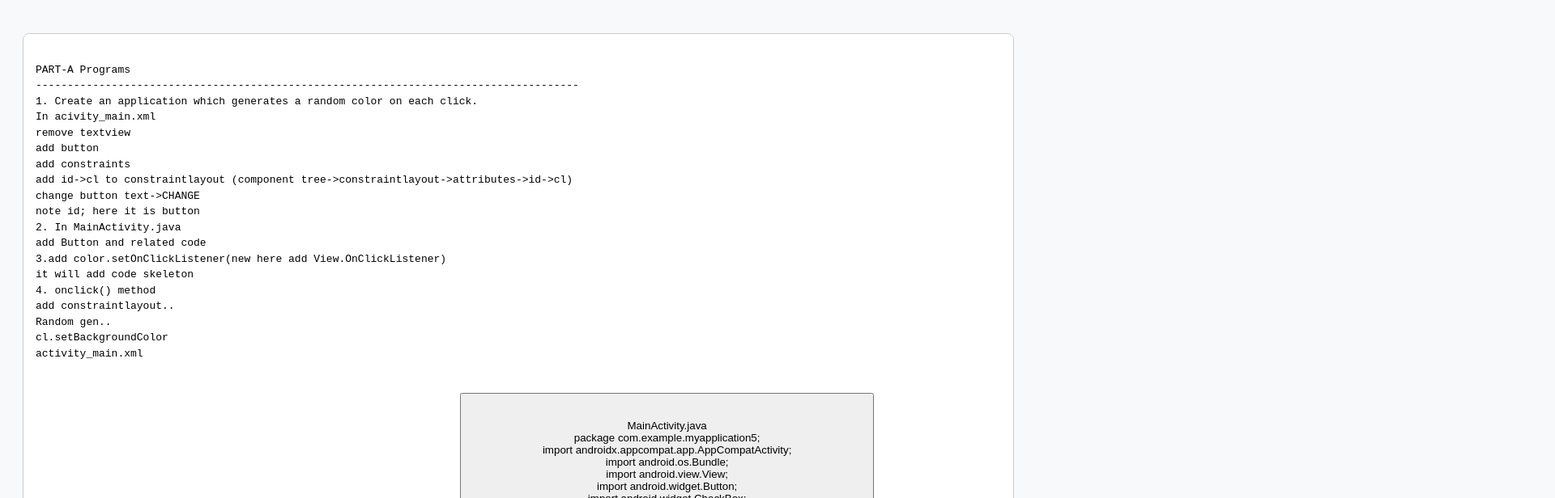
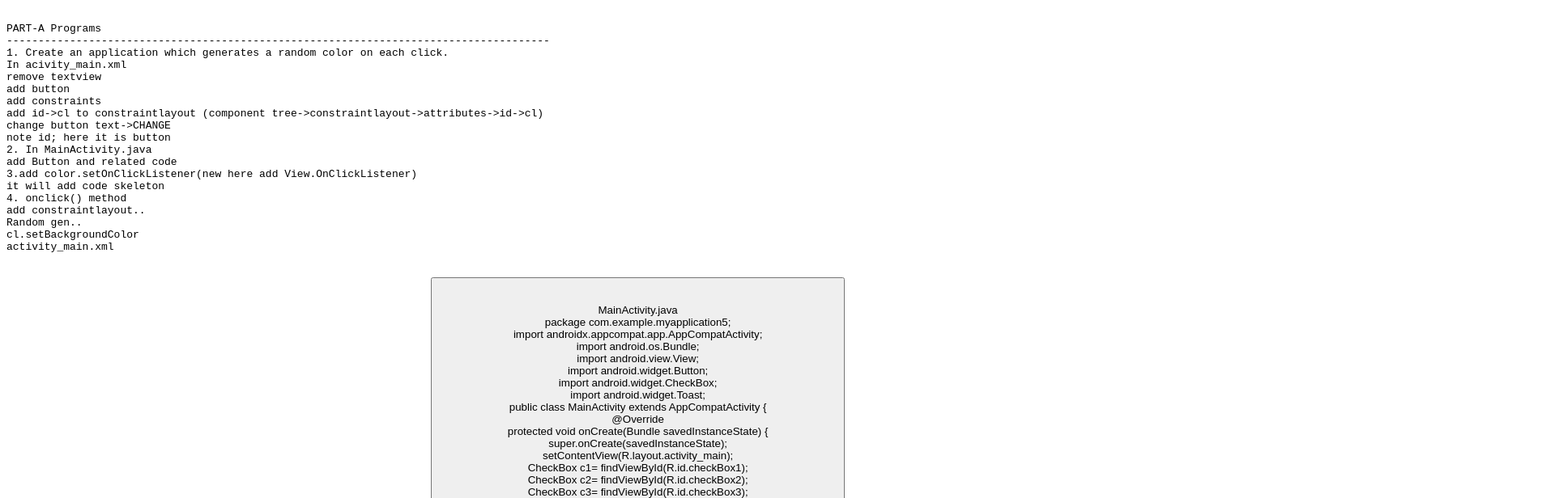
Before and after one commit to kalachasma51/mad, a plain HTML site: page index.html in a window 1280 px wide. Shown: the top 616 px of the page at 81% size, 1920 px wide, since content can reach past the window. Drawn offline with Linux system fonts and the light colour scheme.

Commit message:
Update index.html

```diff
--- a/index.html
+++ b/index.html
@@ -1,26 +1,6 @@
 <!DOCTYPE html>
 <html lang="en">
-<head>
-<meta charset="UTF-8">
-<title>XML and Code View</title>
-<style>
-  body {
-    background: #f8f9fa;
-    font-family: Consolas, "Courier New", monospace;
-    padding: 20px;
-  }
-  pre {
-    background: #fff;
-    border: 1px solid #ccc;
-    padding: 15px;
-    border-radius: 8px;
-    white-space: pre;
-    overflow-x: auto;
-    line-height: 1.5;
-  }
-</style>
-</head>
-<body>
+
 <pre>
 
 PART-A Programs
```
